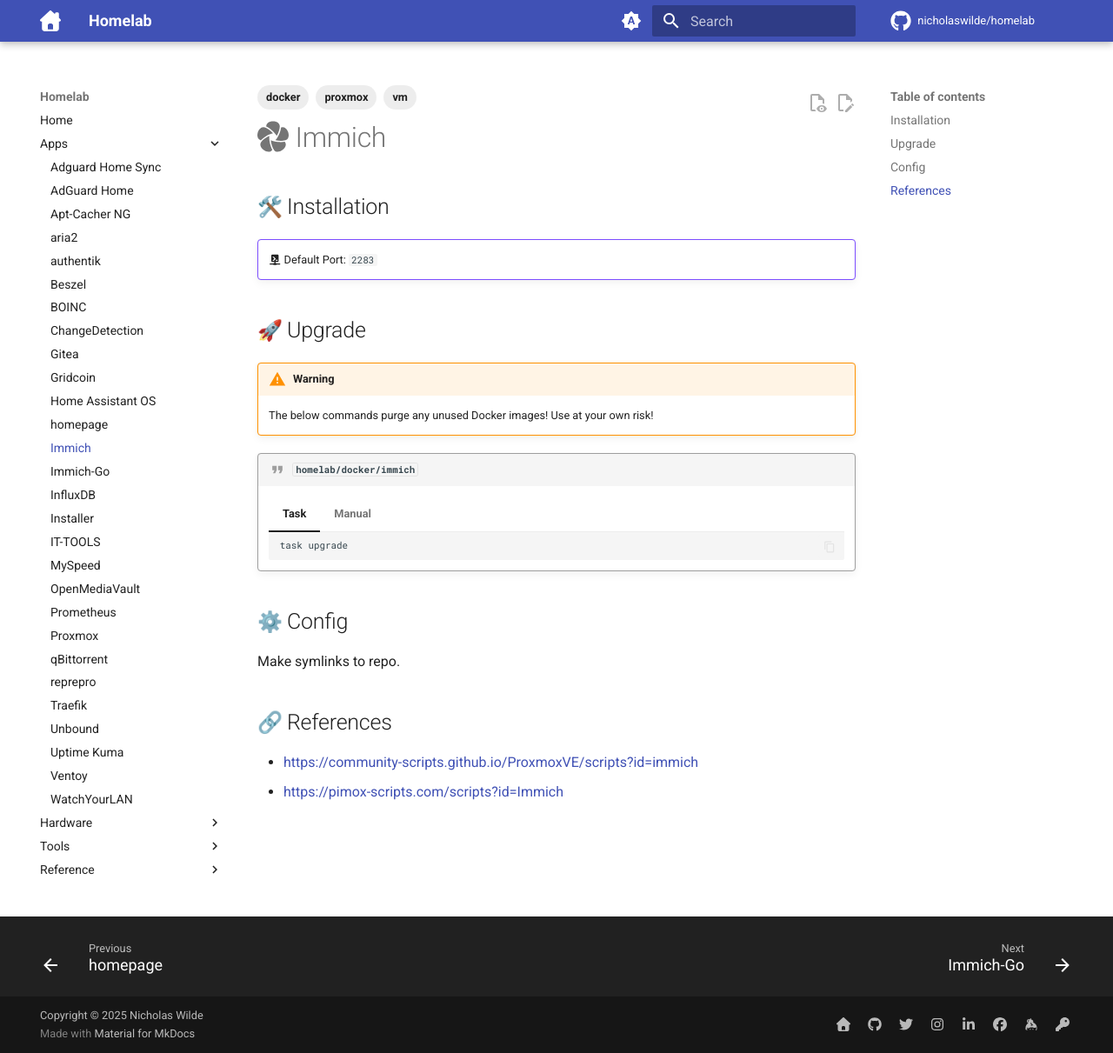
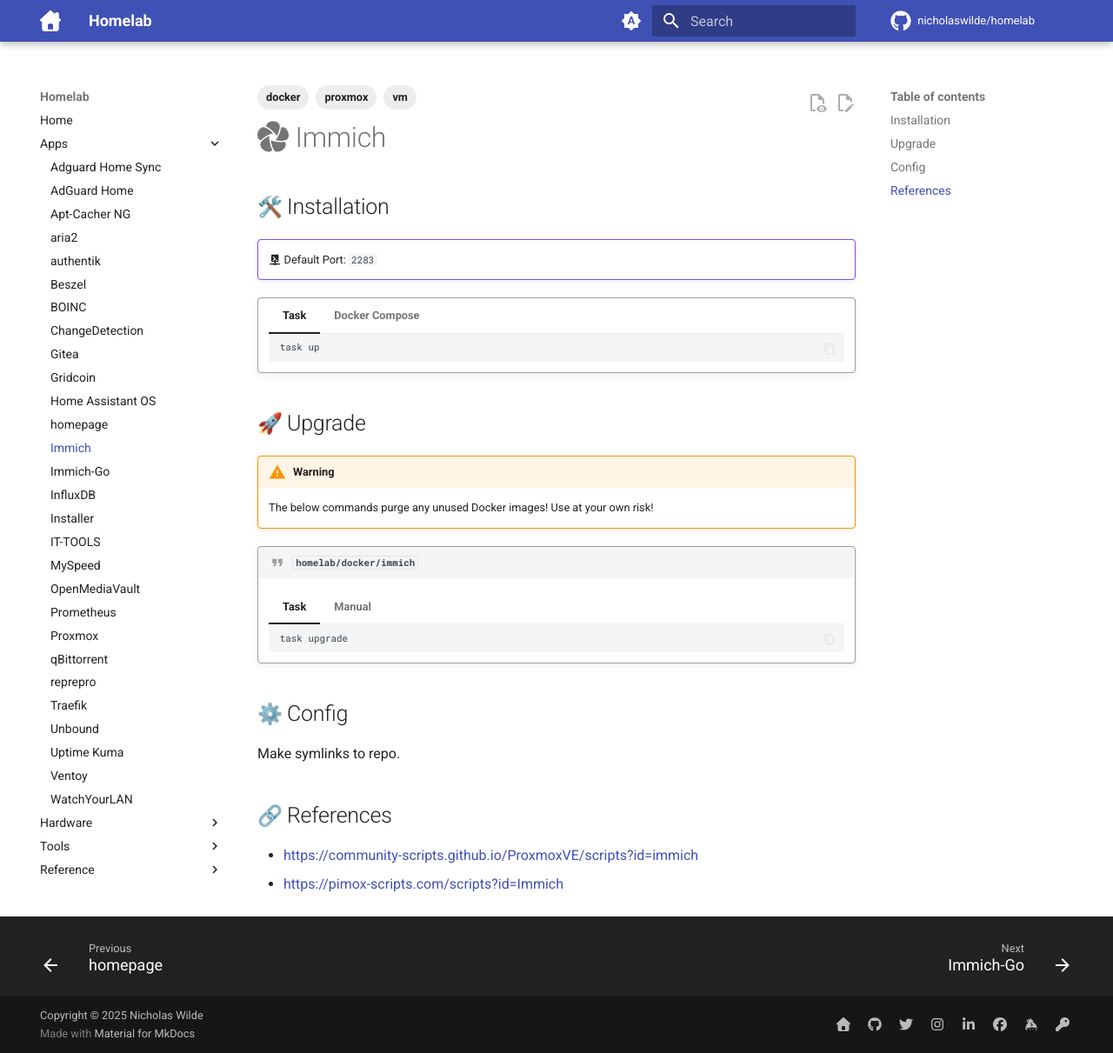
Before and after one commit to nicholaswilde/homelab, an MkDocs documentation site: the page built from docs/apps/immich.md, in a window 1280 px wide and 1211 px high. Shown: the whole window at 87% size. Built offline with MkDocs 1.6.1 and Material for MkDocs 9.7.7, drawn with Linux system fonts in a browser that asks for light colours; emoji names are drawn with the system emoji font; comment, search, counter and statistics services are not loaded.

Commit message:
Update immich.md

````diff
--- a/docs/apps/immich.md
+++ b/docs/apps/immich.md
@@ -11,6 +11,20 @@
 !!! example ""
 
     :material-console-network: Default Port: `2283`
+
+!!! quote ""
+
+    === "Task"
+
+        ```shell
+        task up
+        ```
+
+    === "Docker Compose"
+
+        ```shell
+        docker compose up
+        ```
 
 ## :rocket: Upgrade
 
````
